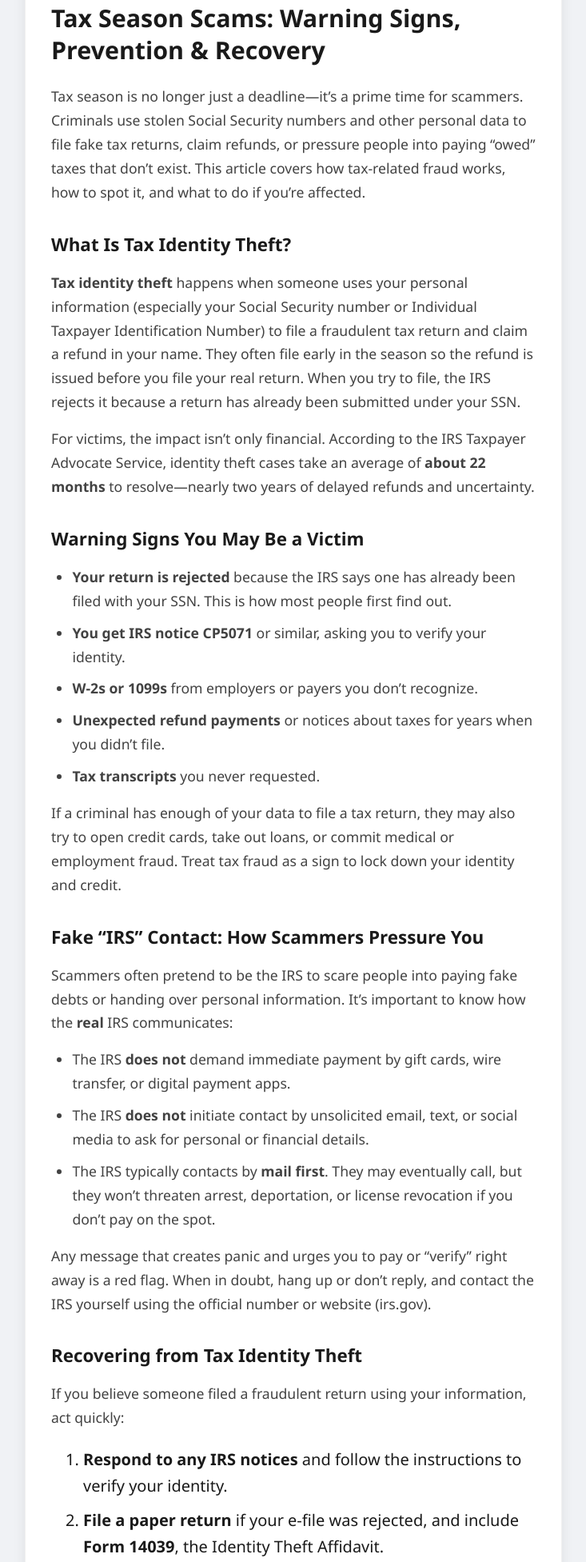
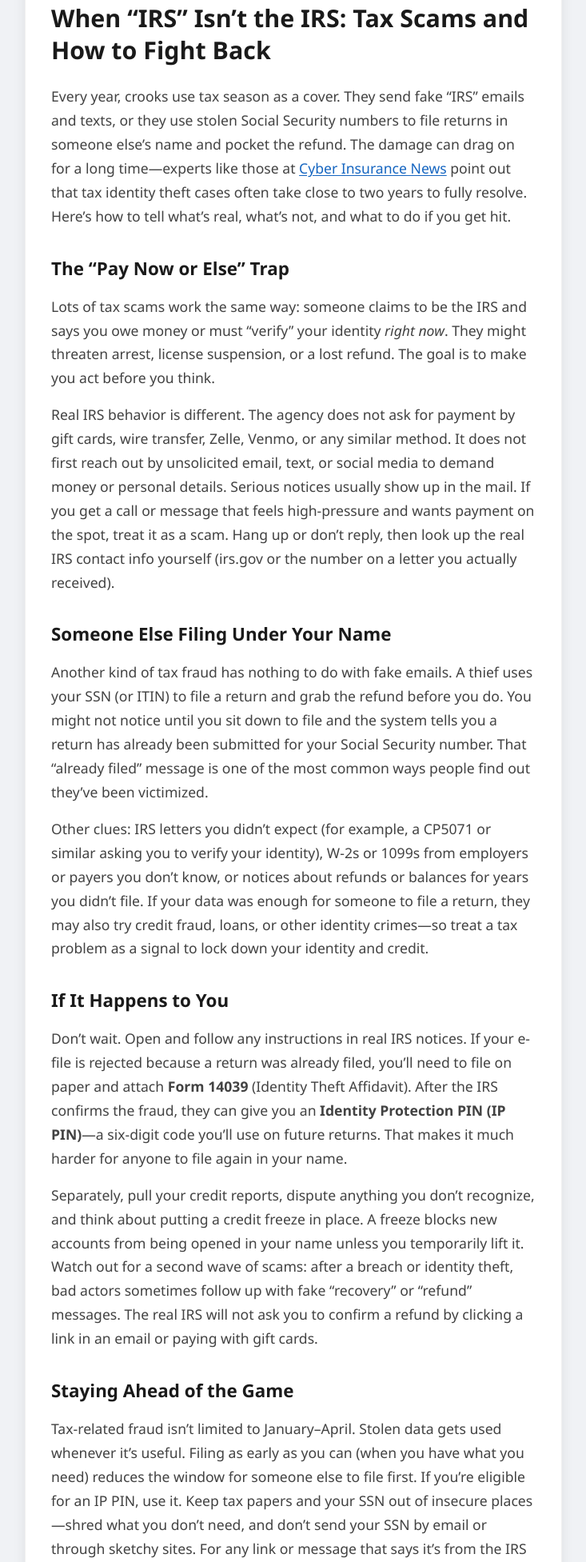
Before and after one commit to secbern/Spidey_sense, a browser extension: page docs/blog-tax-scams.html in a window 1280 px wide. Shown: the part 272-2225 px from the top of the page at 80% size, without its empty margins (273-1006 px from the left). Drawn offline with Linux system fonts and the light colour scheme.

Commit message:
looks good

```diff
--- a/docs/blog-tax-scams.html
+++ b/docs/blog-tax-scams.html
@@ -17,51 +17,24 @@
 
   <main class="main-content">
     <article class="blog-article">
-      <h1>Tax Season Scams: Warning Signs, Prevention &amp; Recovery</h1>
-      <p>Tax season is no longer just a deadline—it’s a prime time for scammers. Criminals use stolen Social Security numbers and other personal data to file fake tax returns, claim refunds, or pressure people into paying “owed” taxes that don’t exist. This article covers how tax-related fraud works, how to spot it, and what to do if you’re affected.</p>
+      <h1>When “IRS” Isn’t the IRS: Tax Scams and How to Fight Back</h1>
+      <p>Every year, crooks use tax season as a cover. They send fake “IRS” emails and texts, or they use stolen Social Security numbers to file returns in someone else’s name and pocket the refund. The damage can drag on for a long time—experts like those at <a href="https://cyberinsurancenews.org/tax-identity-theft-warning-signs-prevention-recovery/" target="_blank" rel="noopener noreferrer">Cyber Insurance News</a> point out that tax identity theft cases often take close to two years to fully resolve. Here’s how to tell what’s real, what’s not, and what to do if you get hit.</p>
 
-      <h2>What Is Tax Identity Theft?</h2>
-      <p><strong>Tax identity theft</strong> happens when someone uses your personal information (especially your Social Security number or Individual Taxpayer Identification Number) to file a fraudulent tax return and claim a refund in your name. They often file early in the season so the refund is issued before you file your real return. When you try to file, the IRS rejects it because a return has already been submitted under your SSN.</p>
-      <p>For victims, the impact isn’t only financial. According to the IRS Taxpayer Advocate Service, identity theft cases take an average of <strong>about 22 months</strong> to resolve—nearly two years of delayed refunds and uncertainty.</p>
+      <h2>The “Pay Now or Else” Trap</h2>
+      <p>Lots of tax scams work the same way: someone claims to be the IRS and says you owe money or must “verify” your identity <em>right now</em>. They might threaten arrest, license suspension, or a lost refund. The goal is to make you act before you think.</p>
+      <p>Real IRS behavior is different. The agency does not ask for payment by gift cards, wire transfer, Zelle, Venmo, or any similar method. It does not first reach out by unsolicited email, text, or social media to demand money or personal details. Serious notices usually show up in the mail. If you get a call or message that feels high-pressure and wants payment on the spot, treat it as a scam. Hang up or don’t reply, then look up the real IRS contact info yourself (irs.gov or the number on a letter you actually received).</p>
 
-      <h2>Warning Signs You May Be a Victim</h2>
-      <ul>
-        <li><strong>Your return is rejected</strong> because the IRS says one has already been filed with your SSN. This is how most people first find out.</li>
-        <li><strong>You get IRS notice CP5071</strong> or similar, asking you to verify your identity.</li>
-        <li><strong>W-2s or 1099s</strong> from employers or payers you don’t recognize.</li>
-        <li><strong>Unexpected refund payments</strong> or notices about taxes for years when you didn’t file.</li>
-        <li><strong>Tax transcripts</strong> you never requested.</li>
-      </ul>
-      <p>If a criminal has enough of your data to file a tax return, they may also try to open credit cards, take out loans, or commit medical or employment fraud. Treat tax fraud as a sign to lock down your identity and credit.</p>
+      <h2>Someone Else Filing Under Your Name</h2>
+      <p>Another kind of tax fraud has nothing to do with fake emails. A thief uses your SSN (or ITIN) to file a return and grab the refund before you do. You might not notice until you sit down to file and the system tells you a return has already been submitted for your Social Security number. That “already filed” message is one of the most common ways people find out they’ve been victimized.</p>
+      <p>Other clues: IRS letters you didn’t expect (for example, a CP5071 or similar asking you to verify your identity), W-2s or 1099s from employers or payers you don’t know, or notices about refunds or balances for years you didn’t file. If your data was enough for someone to file a return, they may also try credit fraud, loans, or other identity crimes—so treat a tax problem as a signal to lock down your identity and credit.</p>
 
-      <h2>Fake “IRS” Contact: How Scammers Pressure You</h2>
-      <p>Scammers often pretend to be the IRS to scare people into paying fake debts or handing over personal information. It’s important to know how the <strong>real</strong> IRS communicates:</p>
-      <ul>
-        <li>The IRS <strong>does not</strong> demand immediate payment by gift cards, wire transfer, or digital payment apps.</li>
-        <li>The IRS <strong>does not</strong> initiate contact by unsolicited email, text, or social media to ask for personal or financial details.</li>
-        <li>The IRS typically contacts by <strong>mail first</strong>. They may eventually call, but they won’t threaten arrest, deportation, or license revocation if you don’t pay on the spot.</li>
-      </ul>
-      <p>Any message that creates panic and urges you to pay or “verify” right away is a red flag. When in doubt, hang up or don’t reply, and contact the IRS yourself using the official number or website (irs.gov).</p>
+      <h2>If It Happens to You</h2>
+      <p>Don’t wait. Open and follow any instructions in real IRS notices. If your e-file is rejected because a return was already filed, you’ll need to file on paper and attach <strong>Form 14039</strong> (Identity Theft Affidavit). After the IRS confirms the fraud, they can give you an <strong>Identity Protection PIN (IP PIN)</strong>—a six-digit code you’ll use on future returns. That makes it much harder for anyone to file again in your name.</p>
+      <p>Separately, pull your credit reports, dispute anything you don’t recognize, and think about putting a credit freeze in place. A freeze blocks new accounts from being opened in your name unless you temporarily lift it. Watch out for a second wave of scams: after a breach or identity theft, bad actors sometimes follow up with fake “recovery” or “refund” messages. The real IRS will not ask you to confirm a refund by clicking a link in an email or paying with gift cards.</p>
 
-      <h2>Recovering from Tax Identity Theft</h2>
-      <p>If you believe someone filed a fraudulent return using your information, act quickly:</p>
-      <ol>
-        <li><strong>Respond to any IRS notices</strong> and follow the instructions to verify your identity.</li>
-        <li><strong>File a paper return</strong> if your e-file was rejected, and include <strong>Form 14039</strong>, the Identity Theft Affidavit.</li>
-        <li>Once the IRS confirms the fraud, they can issue an <strong>Identity Protection PIN (IP PIN)</strong>—a six-digit code you’ll need for future filings. This greatly reduces the chance of someone filing again in your name.</li>
-        <li><strong>Check your credit reports</strong>, dispute unfamiliar accounts, and consider placing a <strong>credit freeze</strong>. A freeze limits who can access your credit file and helps prevent new accounts from being opened in your name.</li>
-      </ol>
-      <p>Be alert for <strong>follow-up scams</strong>. After a data breach or identity theft, criminals may target you again with fake “recovery” or “refund” offers. The IRS will not ask you to confirm your refund via gift cards, wire, or unsolicited email links.</p>
-
-      <h2>Prevention: Reduce Your Risk Year-Round</h2>
-      <p>Tax fraud isn’t only a once-a-year issue. Stolen SSNs and other data are used whenever it’s convenient for the criminal. You can lower your risk by:</p>
-      <ul>
-        <li><strong>Filing early</strong> when possible, so a fraudster has less time to file before you.</li>
-        <li><strong>Using an Identity Protection PIN</strong> if the IRS offers you one (e.g., after resolving identity theft or through the IRS IP PIN program).</li>
-        <li><strong>Keeping tax documents and SSNs secure</strong>—shred old paperwork, and don’t share your SSN by email or on unsecured sites.</li>
-        <li><strong>Being cautious with email and links</strong> that claim to be from the IRS or your tax preparer. When in doubt, go to irs.gov or your preparer’s site by typing the URL or using a saved bookmark.</li>
-      </ul>
-      <p>For more on spotting fake emails and messages, try our <a href="tax-scam.html">tax scam practice scenario</a> and the <a href="phishing-emails.html">phishing emails</a> demo.</p>
+      <h2>Staying Ahead of the Game</h2>
+      <p>Tax-related fraud isn’t limited to January–April. Stolen data gets used whenever it’s useful. Filing as early as you can (when you have what you need) reduces the window for someone else to file first. If you’re eligible for an IP PIN, use it. Keep tax papers and your SSN out of insecure places—shred what you don’t need, and don’t send your SSN by email or through sketchy sites. For any link or message that says it’s from the IRS or your preparer, don’t trust the link: go to irs.gov or your preparer’s real site by typing the address or using a bookmark.</p>
+      <p>Want to practice spotting the fake stuff? Try our <a href="tax-scam.html">tax scam scenario</a> and our <a href="phishing-emails.html">phishing emails</a> demo—no real data, just a safe way to train your eye.</p>
 
       <p class="back-to-blog"><a href="blog.html">← Back to Blog</a></p>
     </article>
```
